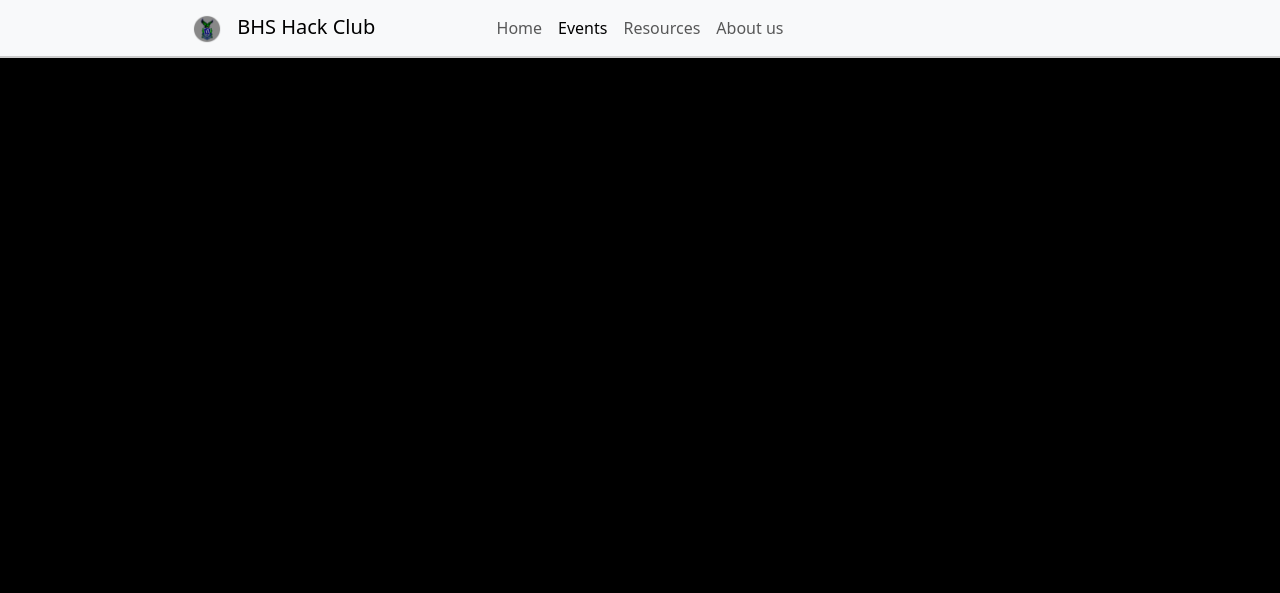
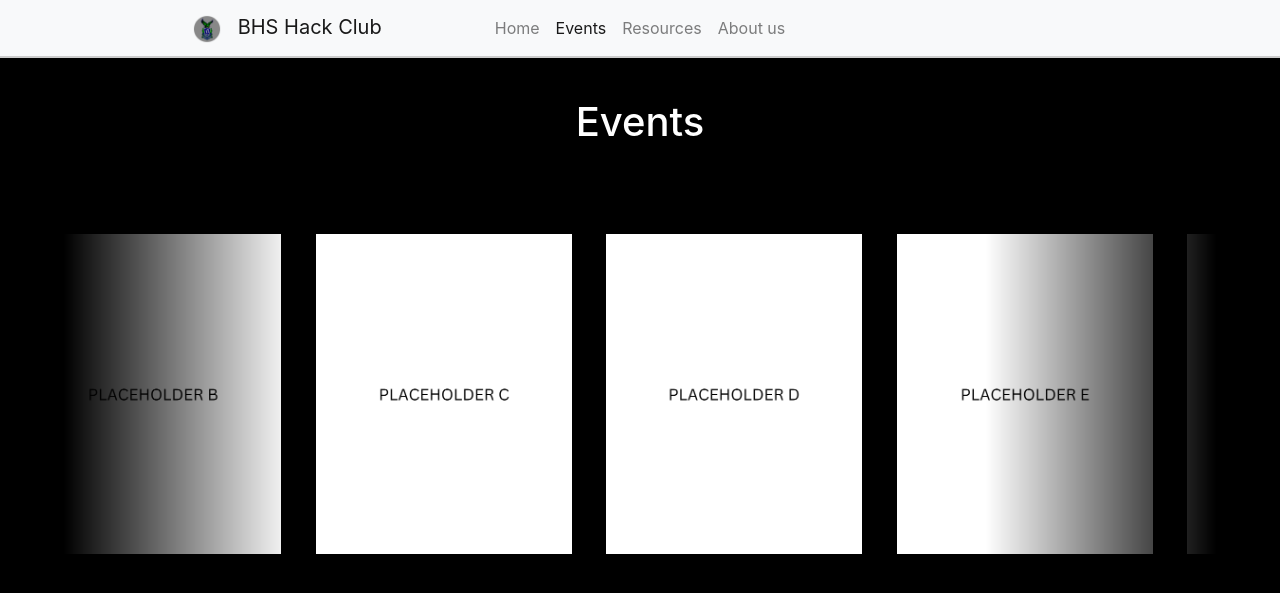
Before and after one commit to TheRealMopcornPuncher/BHSHACKCLUB, a Flask app: page /events in a window 1280 px wide. Shown: the top 593 px of the page. Run offline with Flask 3, Linux system fonts and the light colour scheme; some libraries are stand-ins or nearby versions.

Commit message:
Basic Carousal Implementation

```diff
--- a/static/customized.css
+++ b/static/customized.css
@@ -1,9 +1,20 @@
 /* filepath: /D:/VSCode_Projects/myWebsite/static/customized.css */
+*,
+*::before,
+*::after {
+  box-sizing: border-box;
+}
+
+* {
+  margin: 0;
+  padding: 0;
+}
 
 /* General Styles */
 body {
   background: none;
   background-color: #000000;
+  overflow: hidden; /* Prevent scrolling */
 }
 
 /* Navbar Styles */
@@ -117,8 +128,26 @@ body {
   }
 }
 
+@keyframes card-jiggle {
+  0% {
+    transform: translateX(0) rotate(0deg);
+  }
+  25% {
+    transform: translateX(5px) rotate(5deg);
+  }
+  50% {
+    transform: translateX(-5px) rotate(-5deg);
+  }
+  75% {
+    transform: translateX(5px) rotate(5deg);
+  }
+  100% {
+    transform: translateX(0) rotate(0deg);
+  }
+}
+
 .card-slide {
-  animation: card-slide 0.5s linear;
+  animation: card-slide 1s ease-out, card-jiggle 0.5s linear 1s; /* Play card-jiggle after card-slide */
 }
 
 .slide-up {
@@ -138,3 +167,67 @@ body {
   border-radius: 1em;
   background-color: #f0f0f0;
 }
+
+.wrapper {
+  width: 90%;
+  max-width: 1536px;
+  margin-inline: auto;
+  position: relative;
+  height: 40vh;
+  margin-top: 10vh;
+  overflow: hidden;
+  mask-image: linear-gradient(
+    to right,
+    rgba(0, 0, 0, 0),
+    rgba(0, 0, 0, 1) 20%,
+    rgba(0, 0, 0, 1) 80%,
+    rgba(0, 0, 0, 0)
+  );
+}
+
+@keyframes scrollLeft {
+  to {
+    left: -300px;
+  }
+}
+
+.item {
+  width: 16vw;
+  height: 20vh;
+  border-radius: 6px;
+  position: absolute;
+  left: max(calc(200px * 5), 100%);
+  animation-name: scrollLeft;
+  animation-duration: 30s;
+  animation-timing-function: linear;
+  animation-iteration-count: infinite;
+}
+
+.carousel:hover .item {
+  animation-play-state: paused;
+}
+
+.item img {
+  height: 40vh; /* Scale to 10% of viewport height */
+  width: auto; /* Maintain aspect ratio */
+}
+
+.item1 {
+  animation-delay: calc(30s / 5 * (5 - 1) * -1);
+}
+
+.item2 {
+  animation-delay: calc(30s / 5 * (5 - 2) * -1);
+}
+
+.item3 {
+  animation-delay: calc(30s / 5 * (5 - 3) * -1);
+}
+
+.item4 {
+  animation-delay: calc(30s / 5 * (5 - 4) * -1);
+}
+
+.item5 {
+  animation-delay: calc(30s / 5 * (5 - 5) * -1);
+}
--- a/templates/events.html
+++ b/templates/events.html
@@ -3,5 +3,14 @@
 {% block title %}Hack Club Events{% endblock %}
 
 {% block content %}
-
+<div style="display: flex; justify-content: center; align-items: top; margin-top: 5vh; color: white;">
+    <h1>Events</h1>
+</div>
+<div class="wrapper carousel">
+    <div class="item item1"><img src="/static/PLACEHOLDER_A.png"/></div>
+    <div class="item item2"><img src="/static/PLACEHOLDER_B.png"/></div>
+    <div class="item item3"><img src="/static/PLACEHOLDER_C.png"/></div>
+    <div class="item item4"><img src="/static/PLACEHOLDER_D.png"/></div>
+    <div class="item item5"><img src="/static/PLACEHOLDER_E.png"/></div>
+</div>
 {% endblock %}
--- a/templates/layout.html
+++ b/templates/layout.html
@@ -4,14 +4,11 @@
     <meta charset="UTF-8">
     <meta name="author" content="Connor Allison">
     <meta name="description" content="The official BHS Hack Club website, programmed BY the BHS Hack Club!">
-    <meta name="viewport" content="width=device-width, initial-scale=1, shrink-to-fit=no">
-    <link rel="stylesheet" href="/static/bootstrap-5.3.3-dist/css/bootstrap.min.css">
-    <link rel="stylesheet" href="/static/bootstrap-5.3.3-dist/css/bootstrap-grid.min.css">
-    <link rel="stylesheet" href="/static/bootstrap-5.3.3-dist/css/bootstrap-reboot.min.css">
-    <link rel="stylesheet" href="/static/bootstrap-5.3.3-dist/css/bootstrap-utilities.min.css">
+    <meta name="viewport" content="width=device-width, initial-scale=1.0">
+    <link rel="stylesheet" href="https://stackpath.bootstrapcdn.com/bootstrap/4.5.2/css/bootstrap.min.css">
+    <link rel="stylesheet" href="{{ url_for('static', filename='customized.css') }}">
     <link rel="icon" href="/static/bhs.ico" type="image/x-icon">
-    <link rel="stylesheet" href="/static/customized.css">
-    <title>{% block title %}BHS Hack Club{% endblock %}</title>
+    <title>{% block title %}My Website{% endblock %}</title>
 </head>
 <body>
     <nav class="navbar navbar-expand-lg navbar-light bg-light position-relative">
@@ -45,7 +42,9 @@
         {% endblock %}
     </div>
 
-    <script src="/static/bootstrap-5.3.3-dist/js/bootstrap.bundle.min.js"></script>
+    <script src="https://code.jquery.com/jquery-3.5.1.slim.min.js"></script>
+    <script src="https://cdn.jsdelivr.net/npm/@popperjs/core@2.5.4/dist/umd/popper.min.js"></script>
+    <script src="https://stackpath.bootstrapcdn.com/bootstrap/4.5.2/js/bootstrap.min.js"></script>
 
     {% block scripts %}
     {% endblock %}
```
Also changed, not shown: static/PLACEHOLDER_A.png (added), static/PLACEHOLDER_B.png (added), static/PLACEHOLDER_C.png (added), static/PLACEHOLDER_D.png (added), static/PLACEHOLDER_E.png (added), static/PLACEHOLDER_F.png (added), static/PLACEHOLDER_G.png (added), static/PLACEHOLDER_H.png (added), static/PLACEHOLDER_I.png (added), static/PLACEHOLDER_J.png (added).
